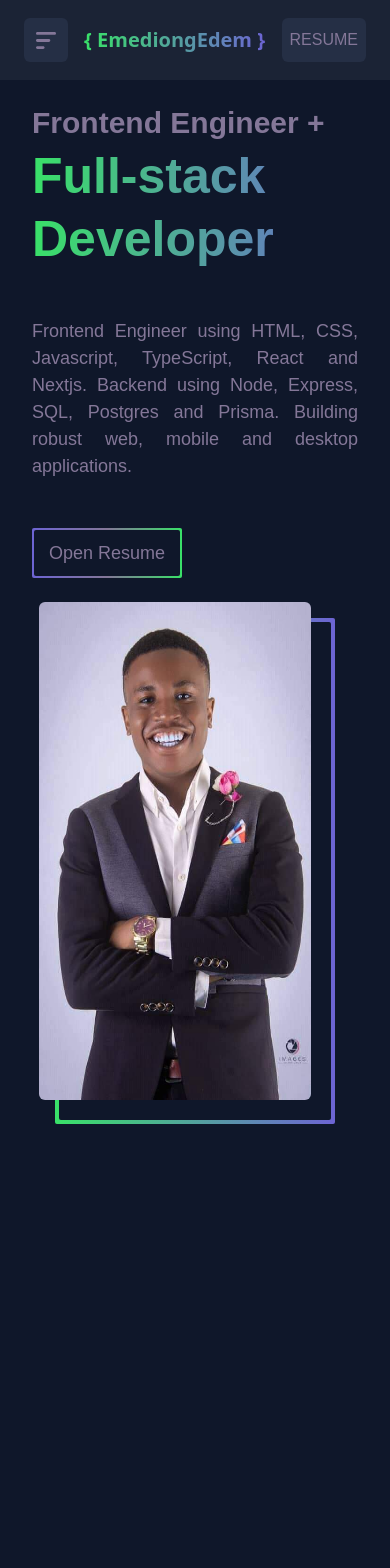
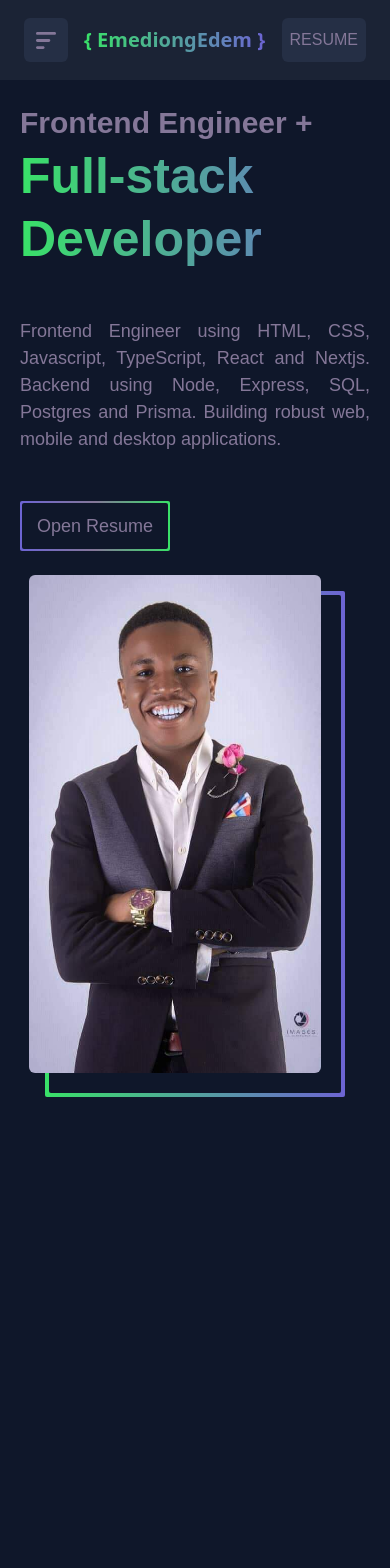
Before and after one commit to edememediong1/litefolio, a React (Vite) app: page / in a window 390 px wide. Shown: the top 1568 px of the page. Built offline with nearby package versions, Linux system fonts and the light colour scheme; a web font is replaced by a local one.

Commit message:
responsive home #2

```diff
--- a/src/index.css
+++ b/src/index.css
@@ -205,13 +205,14 @@
         .home-article{
             display: flex;
             flex-direction: column;
-            @apply gap-10 h-[180vh] justify-start p-5 items-center;
+            @apply gap-10 h-[180vh] justify-start pt-5 pl-2 pr-2 items-center;
 
         }
 
         .home-img-cont{
            height: 60vh;
            width: 80%;
+           justify-self: start;
         }
 
         .home-desc{
```
